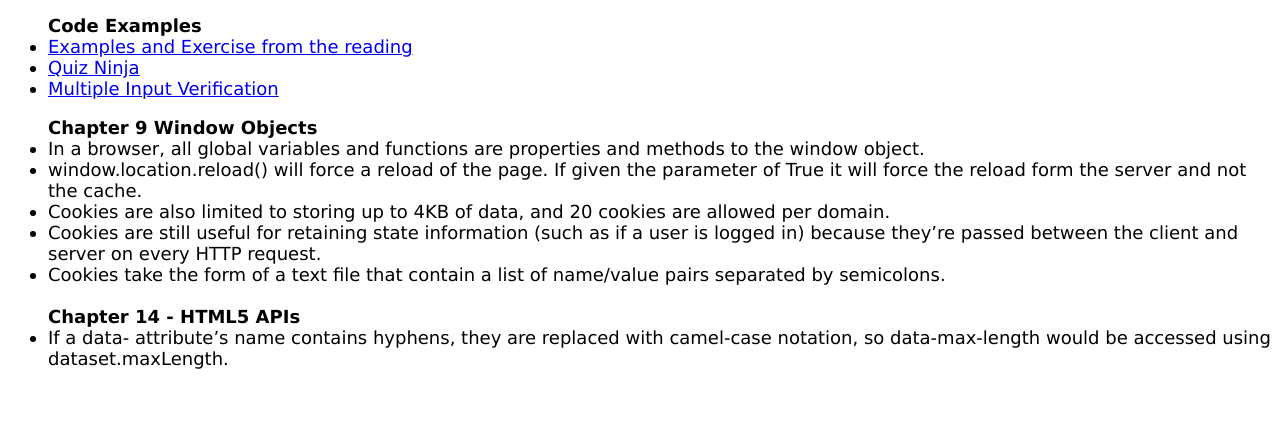
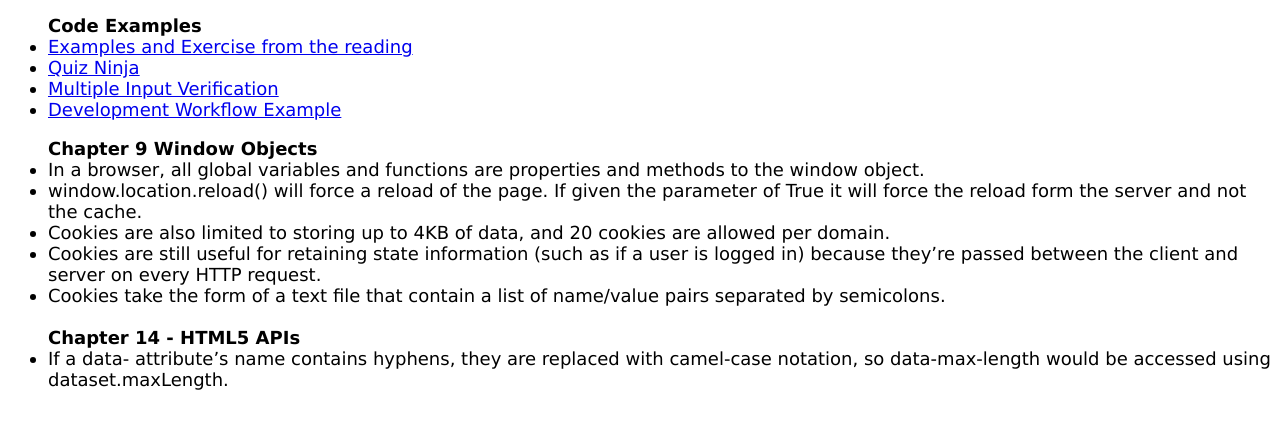
Before and after one commit to nmccoard/WDD330, a plain HTML site: page week9/index.html in a window 1280 px wide. Shown: the part 148-576 px from the top of the page. Drawn offline with Linux system fonts and the light colour scheme.

Commit message:
minor changes to week 9 index

```diff
--- a/week9/index.html
+++ b/week9/index.html
@@ -18,6 +18,7 @@
       <li><a href="examples.html">Examples and Exercise from the reading</a></li>
       <li><a href="../quizNinja/">Quiz Ninja</a></li>
       <li><a href="multiCodeInput/">Multiple Input Verification</a></li>
+      <li><a href="parcel/dist/">Development Workflow Example</a></li>
    </ul>
    <ul>
       <lh><strong>Chapter 9 Window Objects</strong></lh>
@@ -29,7 +30,6 @@
       <br>
       <lh><strong>Chapter 14 - HTML5 APIs</strong></lh>
       <li>If a data- attribute’s name contains hyphens, they are replaced with camel-case notation, so data-max-length would be accessed using dataset.maxLength.</li>
-
    </ul>
 </body>
 </html>
```
